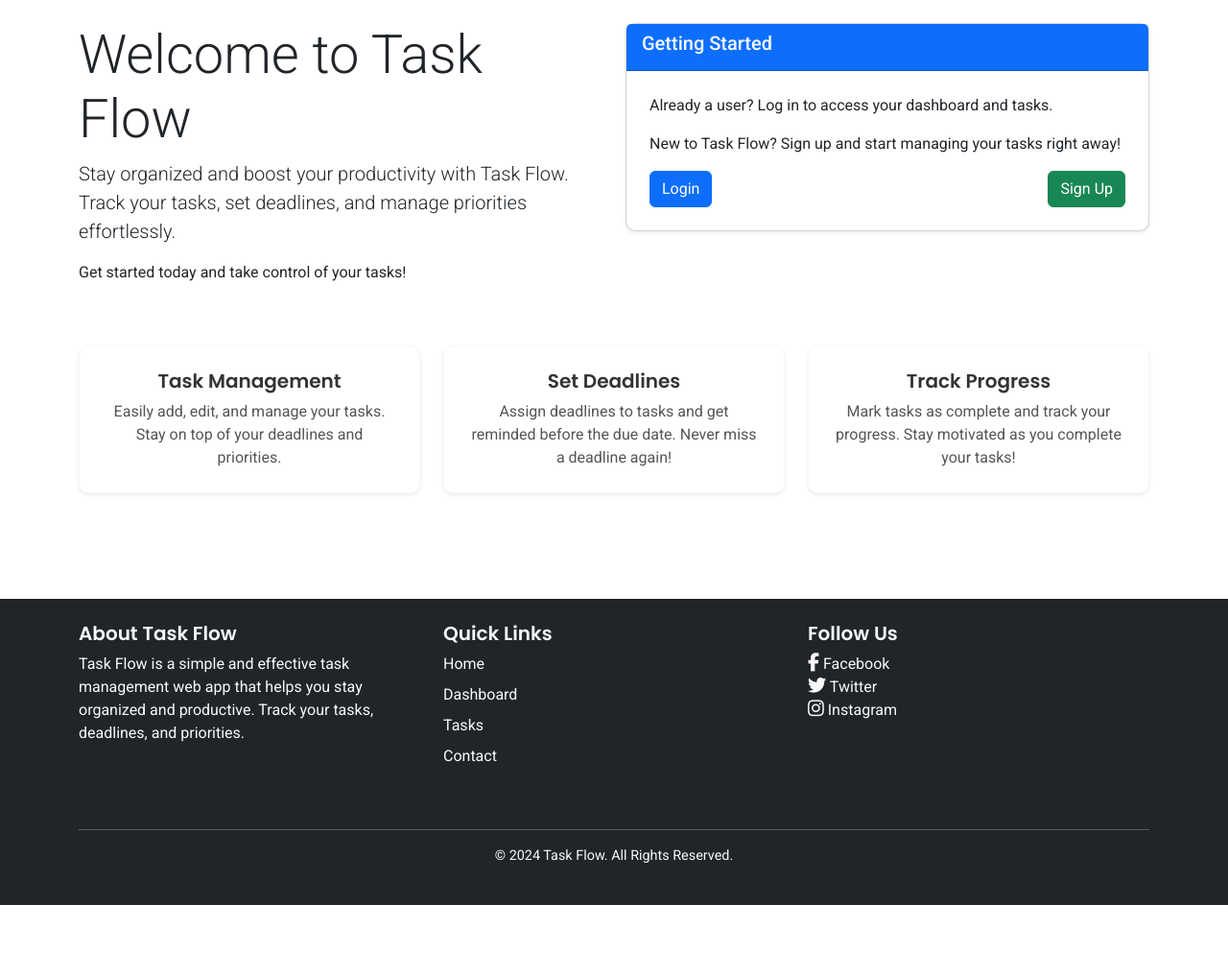
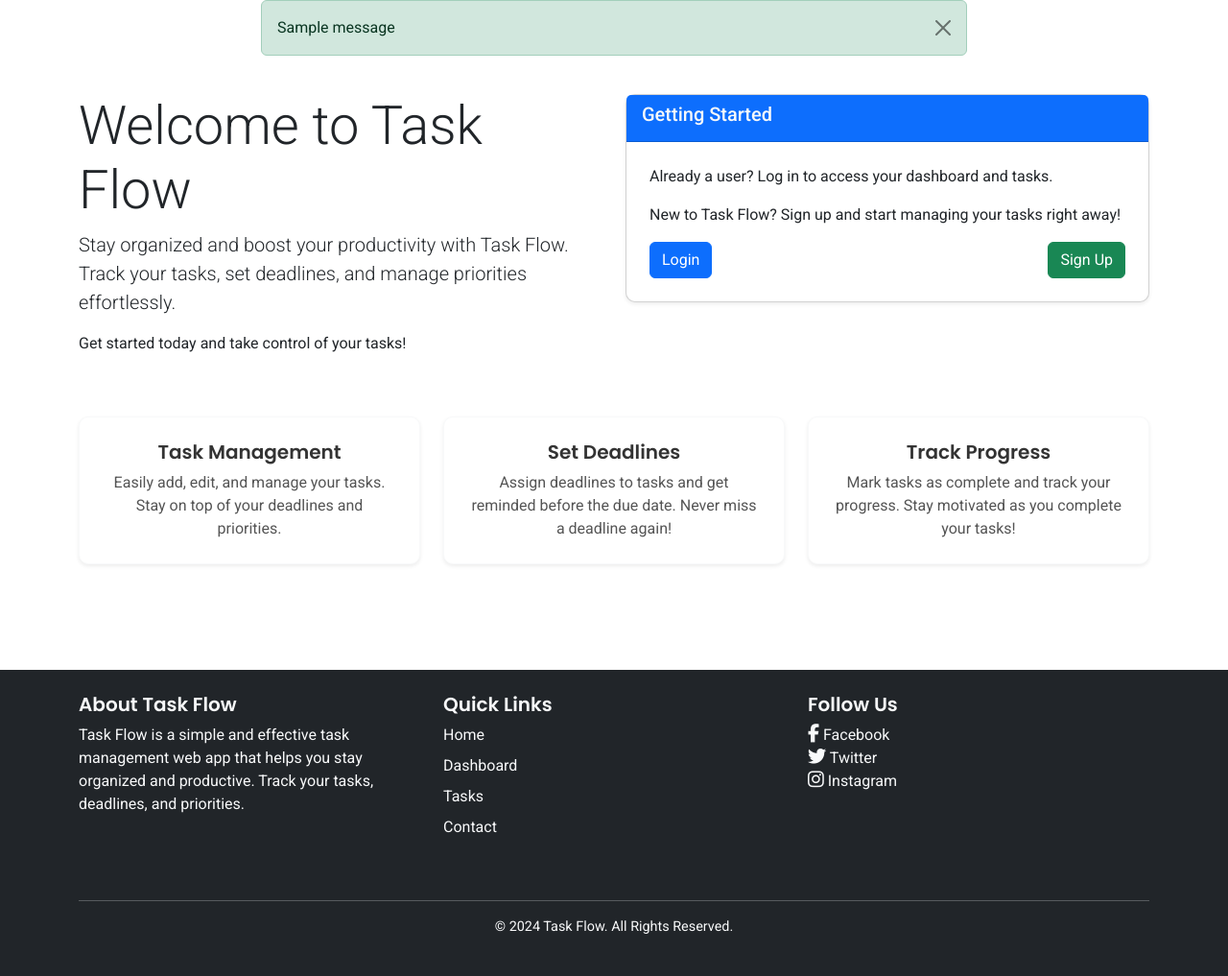
Before and after one commit to MFS4711/Task-FLow, a Django app: page / in a window 1280 px wide. Shown: the part 74-1091 px from the top of the page at 96% size. Before the commit the page ends 1017 px from the top, so only its background shows below. Run offline with Django 4.2, Linux system fonts and the light colour scheme; tables that the repository leaves empty hold one stand-in row (values such as "Sample post"); one stand-in notice (Sample message) is shown; some libraries are stand-ins or nearby versions.

Commit message:
Add alert as confirmation a task has been created - amedn views.py and base.html

```diff
--- a/task_dashboard/views.py
+++ b/task_dashboard/views.py
@@ -1,10 +1,12 @@
 from django.shortcuts import render, get_object_or_404, redirect
 from django.contrib.auth.models import User
+from django.contrib import messages
 from .models import Task
 from .forms import TaskForm
 from django.http import Http404
 
 # Create your views here.
+
 
 def homepage(request):
 
@@ -12,7 +14,9 @@ def homepage(request):
 
 
 def dashboard(request, user_id):
-
+    """
+    view to display dashboard and create tasks
+    """
     # Fetch the user by user_id
     user = get_object_or_404(User, id=user_id)
 
@@ -31,9 +35,13 @@ def dashboard(request, user_id):
             task = task_form.save(commit=False)
             task.author = request.user
             task.save()
-
+            messages.add_message(
+                request, messages.SUCCESS,
+                'New Task Created'
+            )
             # Redirect to the same dashboard page after saving the task
-            return redirect('dashboard', user_id=user.id)  # Redirect to the dashboard with the same user_id
+            # Redirect to the dashboard with the same user_id
+            return redirect('dashboard', user_id=user.id)
 
     # Display Form
     task_form = TaskForm()
--- a/templates/base.html
+++ b/templates/base.html
@@ -70,6 +70,26 @@
         </nav>
     </header>
 
+    <!-- displaying Django messages -->
+    <div class="container">
+        <div class="row">
+            <div class="col-md-8 offset-md-2">
+                {% for message in messages %}
+                <div class="alert
+                            {% if message.tags == 'success' %}
+                                alert-success
+                            {% else %}
+                                {{ message.tags }}
+                            {% endif %}
+                            alert-dismissible fade show" id="msg" role="alert">
+                    {{ message|safe }}
+                    <button type="button" class="btn-close" data-bs-dismiss="alert" aria-label="Close"></button>
+                </div>
+                {% endfor %}
+            </div>
+        </div>
+    </div>
+
     <!-- Main Content -->
     <div class="container mt-4 content-area">
         {% block content %}
```
